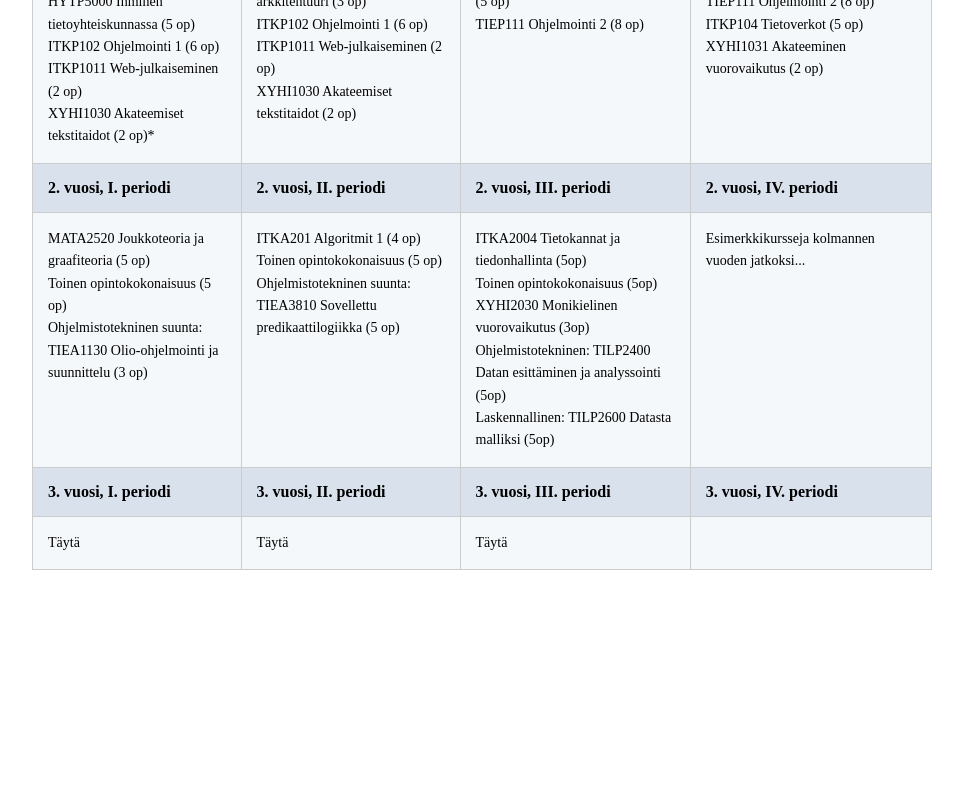
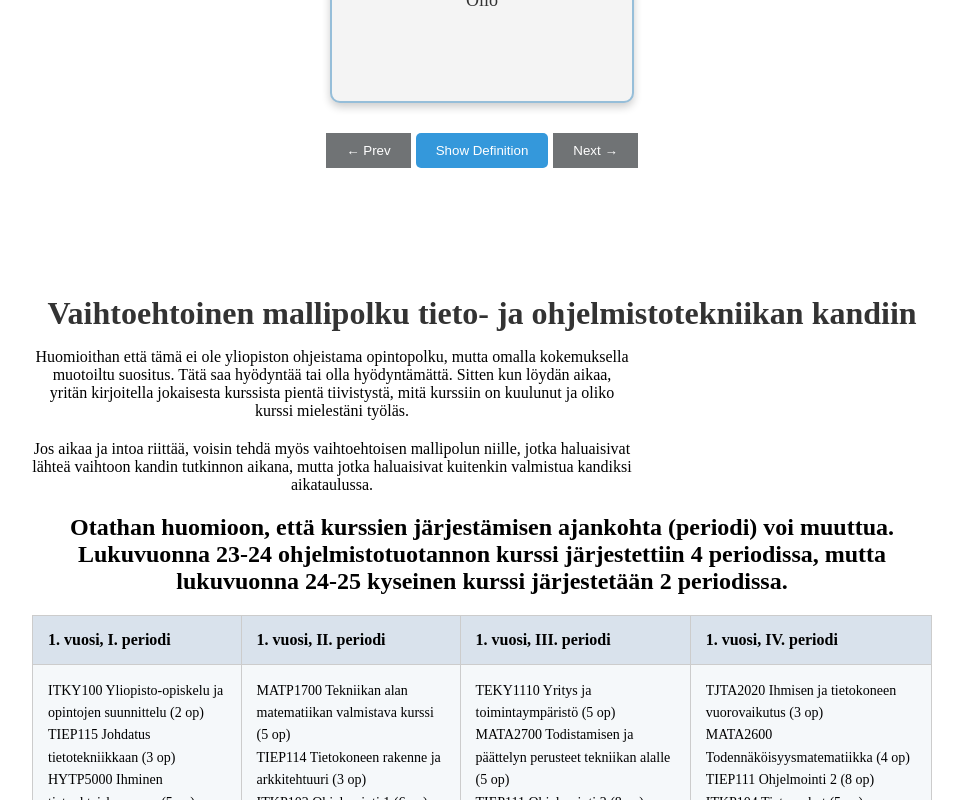
Before and after one commit to lehtio/webproject, a React (Vite) app in the folder webproject/: page /studies in a window 1280 px wide. Shown: the part 560-1360 px from the top of the page, without its empty margins (158-1121 px from the left). Before the commit the page ends 1150 px from the top, so only its background shows below. Built offline with nearby package versions, Linux system fonts and the light colour scheme.

Commit message:
opiskelukornerin ulkoasun fixaus, tyylitiedostojen siirto styles folderiin ja mallipolun parantelua

```diff
--- a/webproject/src/App.css
+++ b/webproject/src/App.css
@@ -37,9 +37,8 @@
   color: #ffb6c1; /* vaaleanpunainen väri aktiiviselle sivulle, ei toimi */
 }
 
-/* Lisää yläreunaan marginaalia, jotta sisältö ei jää navbarin alle */
 .App {
-  margin-top: 60px; /* navbaarin korkeus */
+  /* margin-top: 500px; Poista tämä rivi */
   display: flex;
   flex-direction: column;
   align-items: center;
@@ -47,6 +46,7 @@
   padding: 20px;
   text-align: center;
 }
+
 
 .weather {
   background-color: #f0f8ff;
--- a/webproject/src/components/Flashcard.jsx
+++ b/webproject/src/components/Flashcard.jsx
@@ -1,5 +1,5 @@
 import React from 'react';
-import './Flashcard.css'; // Flashcardin tyylit
+import '../styles/Flashcard.css'; // Flashcardin tyylit
 
 const Flashcard = ({ term, definition, showDefinition }) => {
   return (
--- a/webproject/src/components/Mallipolku.jsx
+++ b/webproject/src/components/Mallipolku.jsx
@@ -1,10 +1,20 @@
 import React from 'react';
-import './Mallipolku.css';
+import '../styles/Mallipolku.css';
 
 const Mallipolku = () => {
   return (
     <div className="studies-container">
       <h1>Vaihtoehtoinen mallipolku tieto- ja ohjelmistotekniikan kandiin</h1>
+      <p>Huomioithan että tämä ei ole yliopiston ohjeistama opintopolku, mutta omalla kokemuksella muotoiltu suositus.
+          Tätä saa hyödyntää tai olla hyödyntämättä. Sitten kun löydän aikaa, yritän kirjoitella jokaisesta kurssista pientä tiivistystä,
+          mitä kurssiin on kuulunut ja oliko kurssi mielestäni työläs.
+      </p>
+      <p>Jos aikaa ja intoa riittää, voisin tehdä myös vaihtoehtoisen mallipolun niille, jotka haluaisivat lähteä vaihtoon kandin tutkinnon
+        aikana, mutta jotka haluaisivat kuitenkin valmistua kandiksi aikataulussa.
+      </p>
+      <h2>Otathan huomioon, että kurssien järjestämisen ajankohta (periodi) voi muuttua. Lukuvuonna 23-24 ohjelmistotuotannon kurssi järjestettiin
+        4 periodissa, mutta lukuvuonna 24-25 kyseinen kurssi järjestetään 2 periodissa.
+      </h2>
 
       <table className="study-plan">
         <thead>
--- a/webproject/src/data/flashcards.js
+++ b/webproject/src/data/flashcards.js
@@ -1,3 +1,4 @@
+// nämä voisi siirtää tietokantaan
 const flashcards = [
     {
       term: 'Olio',
--- a/webproject/src/pages/Cv.jsx
+++ b/webproject/src/pages/Cv.jsx
@@ -3,7 +3,7 @@ import slushImage from '../assets/slush.png';
 import fortumImage from '../assets/fortum.png';
 import natoImage from '../assets/nato.png'
 import algoImage from '../assets/algo.png'
-import '../Cv.css';
+import '../styles/Cv.css';
 
 const Cv = () => {
   return (
--- a/webproject/src/pages/Exchange.jsx
+++ b/webproject/src/pages/Exchange.jsx
@@ -12,6 +12,9 @@ const Exchange = () => {
         <p>Hehei, täältä löytynee aikanaan vaihtosisältöä Itävallasta.</p>
 
         <p>Jos hyvin käy, tänne voisi lisätä myös muistilistan ja vinkit vaihtoon lähtevälle</p>
+        <p>Opintosivuilta löytyy myös vaihtoehtoinen opintosuunnitelma, josta voi olla iloa sikäli mikäli mietit vaihtoon
+          lähtöä ja haluat valmistua kandiksi 3 vuodessa.
+        </p>
       </div>
     </div>
   );
--- a/webproject/src/pages/Studies.jsx
+++ b/webproject/src/pages/Studies.jsx
@@ -31,11 +31,12 @@ const Studies = () => {
 
   return (
     <div className="flashcard-container">
+
       <h1>Ai sää tarttisit jotain opiskeluun liittyviä matskuja?</h1>
       <p>
         Lisäilen tänne opintoja helpottavia dokkareita ja muuta kivaa kunhan
         sivujen rakentaminen etenee. Ajatuksena on ainakin lisätä omasta kokemuksesta suositeltava opintojen rakenne tieto- ja ohjelmistotekniikan kandin tutkintoon.
-      </p>
+      Sisällöt täytynee jaksottaa jotenkin järkevästi tänne, voi olla että esimerkiksi erillinen tietorakenne tai dropdown valikko voisi olla ihan fiksu idea.</p>
 
       <p>
         Linkistä pääset Quizletistä löytyvään Olio-ohjelmoinnin kurssin
--- a/webproject/src/components/Mallipolku.css
+++ b/webproject/src/styles/Mallipolku.css
@@ -1,9 +1,9 @@
 .studies-container {
-    padding: 20px;
-    max-width: 900px;
-    margin: 0 auto;
-    text-align: center;
-  }
+  padding: 20px;
+  max-width: 900px;
+  margin: 0 auto;
+  text-align: center;
+  margin-top: 80px; }
 
   .study-plan {
     width: 100%;
@@ -34,3 +34,14 @@
     font-size: 12px;
     color: #555;
   }
+  h1 {
+    color: #333;
+    text-align: center;
+    margin-bottom: 10px;
+  }
+
+  p {
+    text-align: center;
+    max-width: 600px;
+    margin-bottom: 20px;
+  }
--- a/webproject/src/styles/Studies.css
+++ b/webproject/src/styles/Studies.css
@@ -1,11 +1,10 @@
-
 .flashcard-container {
   display: flex;
   flex-direction: column;
   align-items: center;
   justify-content: center;
-    height: 100vh;
   padding: 20px;
+  padding-top: 80px; /* Lisää ylimääräistä tilaa navbarin alapuolelle */
 }
 
 h1 {
@@ -35,11 +34,5 @@
   border: none;
   padding: 10px 20px;
   margin: 5px;
-    border-radius: 5px;
-    cursor: pointer;
-    transition: background-color 0.3s;
+  border-radius:
 }
-
-  .prev-button:hover, .next-button:hover {
-    background-color: #2980b9;
-  }
```
Also changed, not shown: webproject/src/styles/Cv.css (renamed from webproject/src/Cv.css), webproject/src/styles/Flashcard.css (renamed from webproject/src/components/Flashcard.css). Lines whose indentation alone changed are shown as unchanged.
